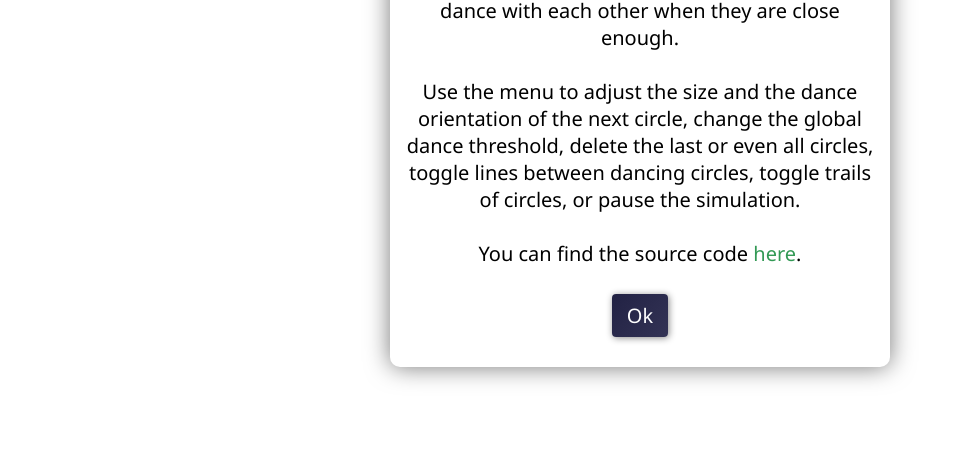
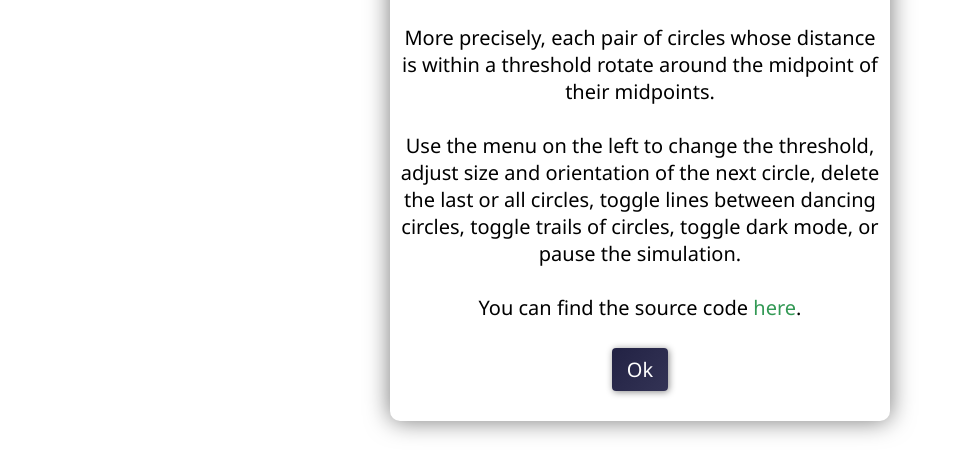
Before and after one commit to ScriptRaccoon/dancing-circles, a plain HTML site: page public/index.html in a window 1280 px wide. Shown: the part 294-770 px from the top of the page, without its empty margins (0-954 px from the left). Drawn offline with Linux system fonts and the light colour scheme.

Commit message:
expand modal text

```diff
--- a/public/index.html
+++ b/public/index.html
@@ -20,10 +20,17 @@
         </p>
         <br />
         <p>
-            Use the menu to adjust the size and the dance orientation of the next circle,
-            change the global dance threshold, delete the last or even all circles,
-            toggle lines between dancing circles, toggle trails of circles,
-            or pause the simulation.
+            More precisely, each pair of circles whose distance is within a threshold rotate around the midpoint of their midpoints.
+        </p>
+        <br>
+        <p>
+            Use the menu on the left to change the threshold,
+            adjust size and orientation of the next circle,
+            delete the last or all circles,
+            toggle lines between dancing circles,
+            toggle trails of circles,
+            toggle dark mode, or
+            pause the simulation.
         </p>
         <br>
         <p>
```
